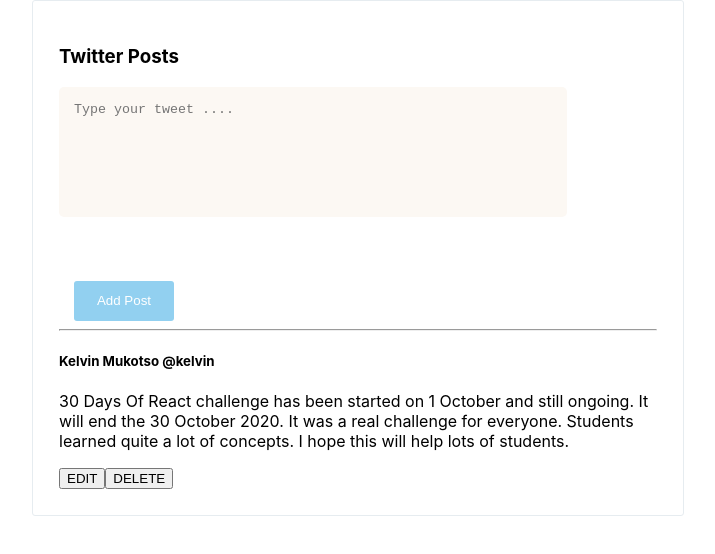
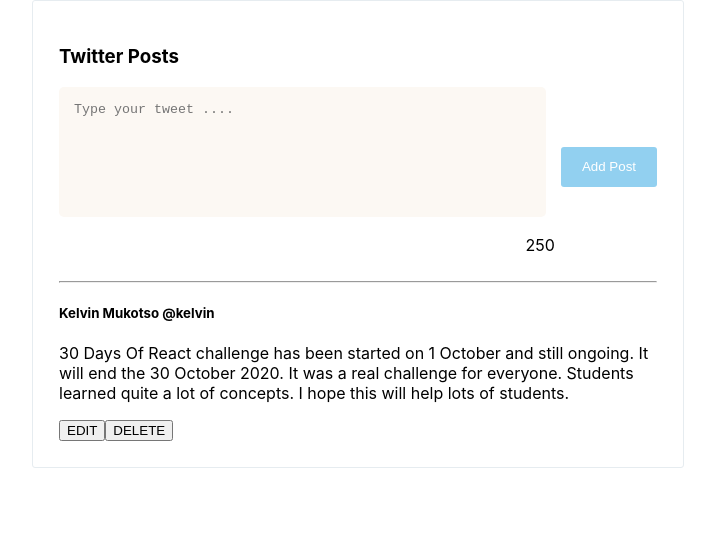
Before and after one commit to mukotso/React-twitter-posts, a React (Create React App) app: page / in a window 1280 px wide. Shown: the top 554 px of the page, without its empty margins (282-997 px from the left). Built offline with nearby package versions, Linux system fonts and the light colour scheme.

Commit message:
add maximum tweet length to disable the text-area , i,e maximum tweet length is 250 characters, store varaiables in state

```diff
--- a/src/Components/AddPost.js
+++ b/src/Components/AddPost.js
@@ -1,10 +1,33 @@
+import {useRef, useState} from "react";
+
 const AddPost = () => {
+    const maximumTweetLength = 250;
+    const [remainingTweetCharacters , setRemainingTweetCharacters] = useState(maximumTweetLength)
+    const [tweet , setTweet] = useState('')
+
+    const tweetInput = useRef()
+
+    const handleTweetChange = (event)=>{
+        let tweet = event.target.value;
+        let tweetCharacters =tweet.length
+        let remainingTweetCharacters = maximumTweetLength - tweetCharacters
+
+        if(tweetCharacters >= maximumTweetLength ){
+            tweetInput.current.disabled = true;
+        }
+        setTweet(tweet);
+        setRemainingTweetCharacters(remainingTweetCharacters)
+    }
+
   return(
       <>
-        <div>
-            <textarea className={'text-area'} name={'post'}  placeholder='Type your tweet ....' />
+        <div className={'addPost'}>
+            <textarea ref={tweetInput} onChange={handleTweetChange} className={'text-area'} name={'post'}  value={tweet} placeholder='Type your tweet ....' />
             <button className={'add-post-button'}>Add Post</button>
         </div>
+          <div className={'wordCount'}>
+              <span>{remainingTweetCharacters}</span>
+          </div>
       </>
   )
 
```
